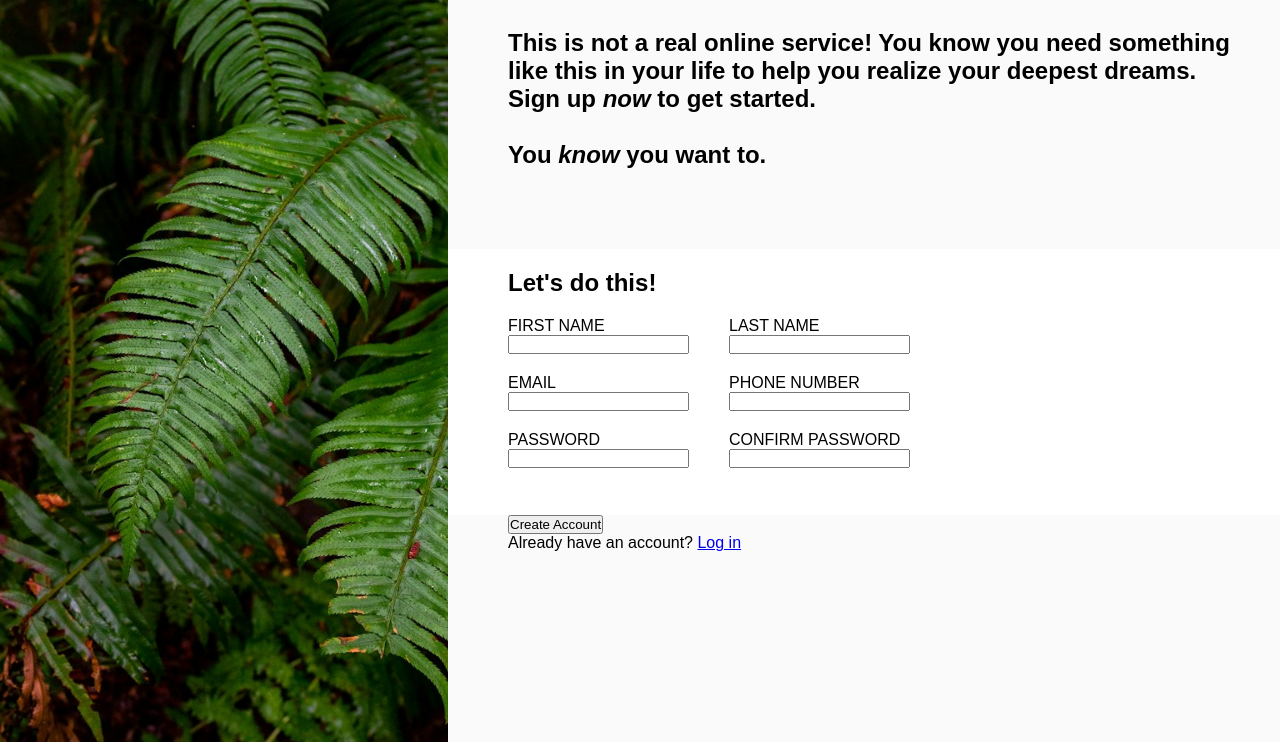
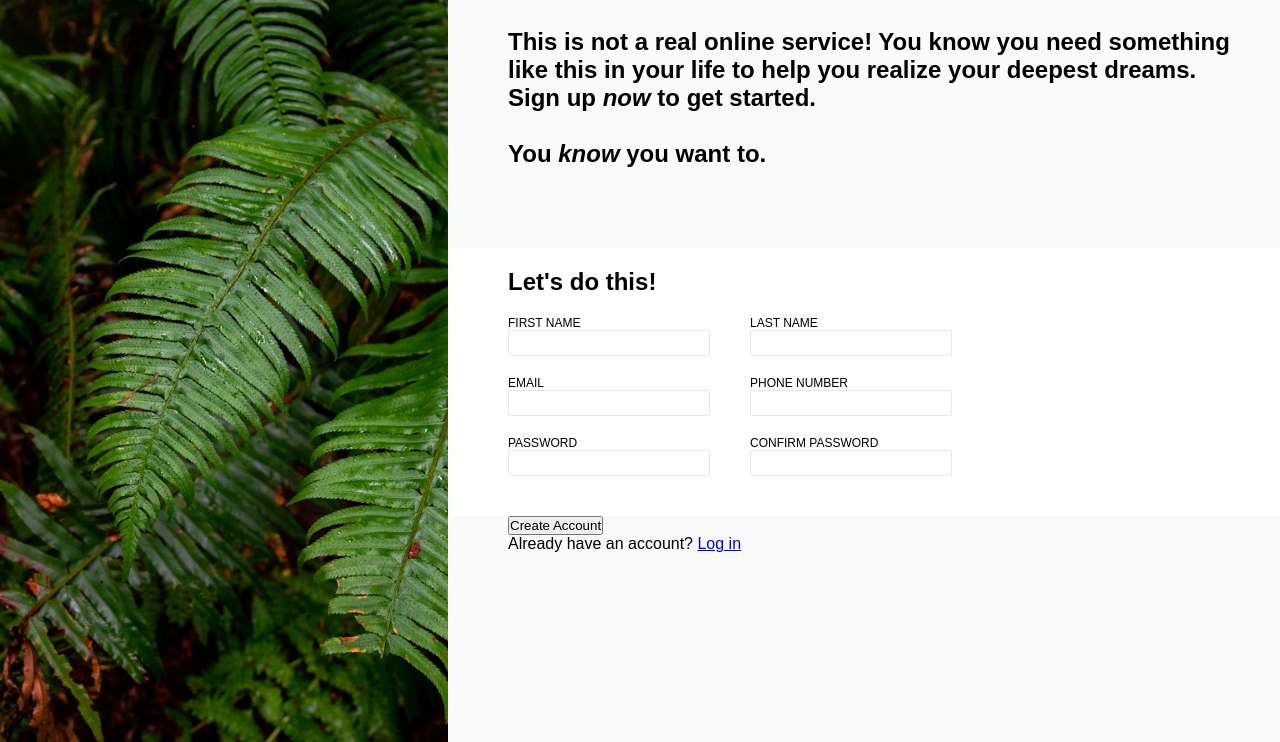
Before and after one commit to alexnewman42/odinForm, a plain HTML site: page index.html in a window 1280 px wide. Shown: the part 58-800 px from the top of the page. Drawn offline with Linux system fonts and the light colour scheme.

Commit message:
Adjust formating

```diff
--- a/styles.css
+++ b/styles.css
@@ -43,7 +43,7 @@
 }
 
 .second {
-    height: 33vh;
+    /*height: 33vh;*/
     background-color: white;
     padding: 20px 0 20px 60px;
 }
@@ -63,3 +63,18 @@
     flex-direction: column;
     margin: 20px 40px 20px 0px;
 }
+
+input {
+    width: 200px;
+    border: 1px solid #e5e7eb;
+    height: 24px;
+    border-radius: 2px;
+}
+
+input:focus {
+    border: 1px solid blue;
+}
+
+label {
+    font-size: 12px;
+}
```
